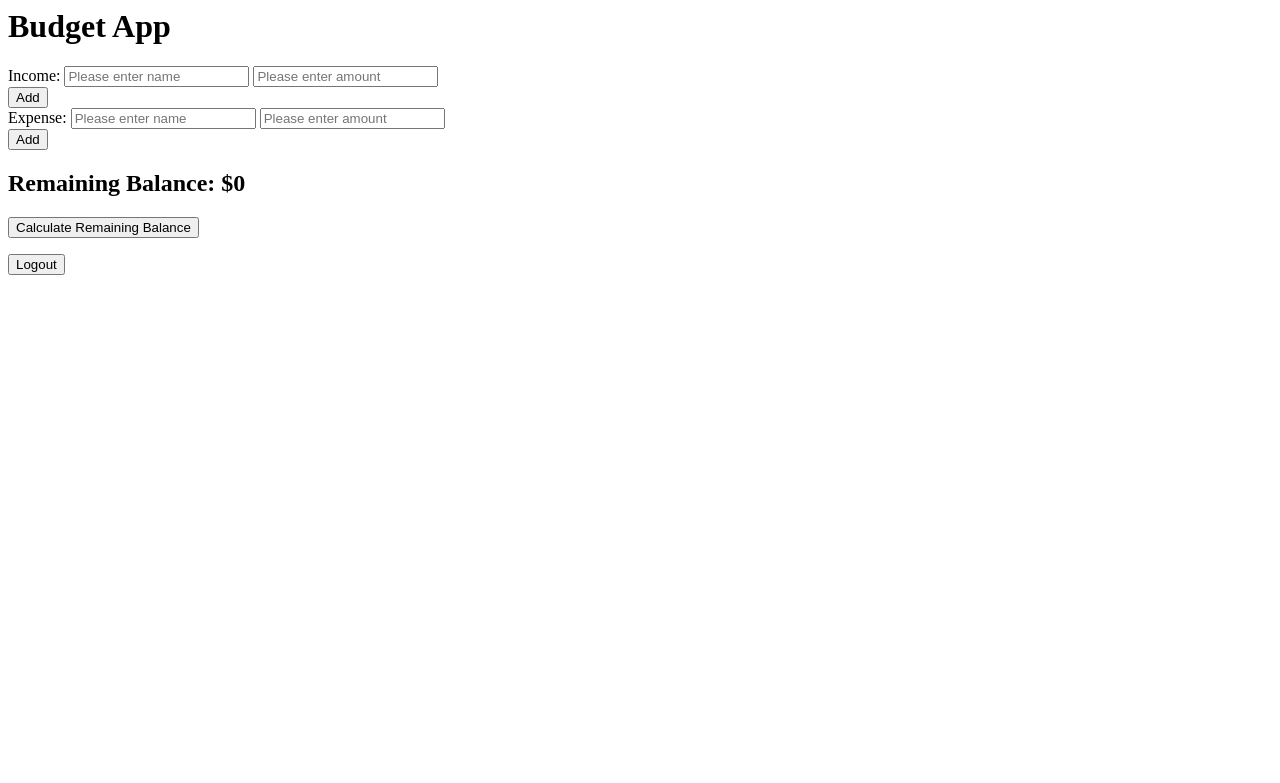
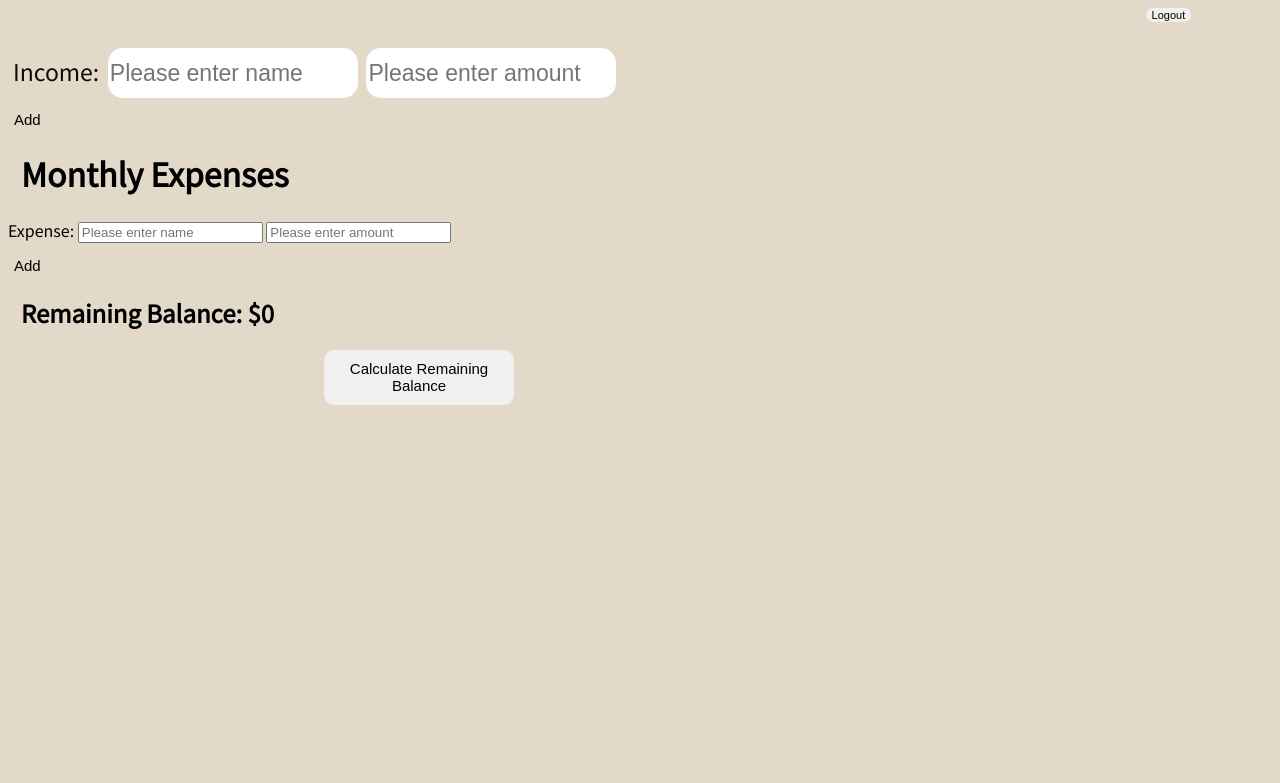
Before and after one commit to sburtenshaw93/capstone-python-project, a Flask app: page /budget in a window 1280 px wide. Shown: the top 783 px of the page. Run offline with Flask 3, Linux system fonts and the light colour scheme; data that the repository does not hold is empty.

Commit message:
finished designing touches with css

```diff
--- a/static/budget-page.css
+++ b/static/budget-page.css
@@ -0,0 +1,74 @@
+body {
+    background-color: rgb(226, 217, 201);
+    font-family: 'Noto Sans JP', sans-serif;
+}
+/* This removes the arrows on the number input */
+input[type="number"]::-webkit-inner-spin-button,
+input[type="number"]::-webkit-outer-spin-button {
+  -webkit-appearance: none;
+  margin: 0;
+}
+.income_input {
+    border-radius: 15px;
+    height: 50px;
+    width: 250px;
+    font-size: 23px;
+    color: rgb(15, 12, 3);
+    border-style: hidden;
+    margin-top: 10px;
+    margin-left: 5px;
+}
+
+.income_button {
+    background-color: transparent;
+    font-size: 15px;
+    border-radius: 10px;
+    border-style: hidden;
+    margin-top: 12px;
+}
+button:hover {
+    background-color: rgb(201, 173, 145);
+}
+
+.expense_input {
+    border-radius: 15px;
+    height: 50px;
+    width: 200px;
+    font-size: 23px;
+    color: rgb(23, 20, 6);
+    border-style: hidden;
+    margin-top: 17px;
+    margin-left: 5px;
+    float: left;
+    width: 33.33%;
+}
+
+.expense_button {
+    background-color: transparent;
+    font-size: 15px;
+    border-radius: 10px;
+    border-style: hidden;
+    margin-top: 13px;
+}
+
+.calculate_button {
+    height: 55px;
+    width: 190px;
+    font-size: 15px;
+    border-radius: 10px;
+    background-color: rgb(241, 240, 238);
+    border-style: none;
+    margin-left: 25%;
+}
+
+.logout_button {
+    margin-left: 90%;
+    border-style: none;
+    border-radius: 10px;
+    font-size: 11px;
+    background-color: rgb(241, 240, 238);
+}
+
+.budget_text {
+    margin-left: 13px;
+}
--- a/templates/base.html
+++ b/templates/base.html
@@ -4,6 +4,9 @@
     <script src="{{ url_for('static', filename='index.js') }}"></script>
     <meta charset="utf-8">
     <meta name="viewport" content="width=device-width">
+    <link rel="preconnect" href="https://fonts.googleapis.com">
+<link rel="preconnect" href="https://fonts.gstatic.com" crossorigin>
+<link href="https://fonts.googleapis.com/css2?family=Noto+Sans+JP&display=swap" rel="stylesheet">
     <title>
       {% block title %}{% endblock %}
     </title>
--- a/templates/budget-page.html
+++ b/templates/budget-page.html
@@ -1,45 +1,52 @@
 <html>
     <head>
         <title>Budget</title>
+        <link rel="stylesheet" href="{{ url_for('static', filename='budget-page.css') }}"></link>
     </head>
     <body>
 {% extends 'base.html' %}
 {% block title %}Budget{% endblock %}
 
 {% block body %}
+<div class="navbar">
+    <form action="{{ url_for("logout") }}" method="POST">
+        <button class="logout_button" type="submit">Logout</button>
+    </form>
+</div>
 <div id="budget">
     <div id="budget">
-        <h1>Budget App</h1>
         <form id="budget-form" method="POST" action="/calculate_total">
             <div id="income-fields">
                 {% if budget_list | length > 0 %}
                    {% for budget in budget_list %}
                         {% if budget.type == "income" %}
-                            <label for="income-loop">Income:</label>
-                            <input type="text" name="user_input_{{ loop.index }}" value="{{ budget.user_income_input or '' }}" placeholder="Please enter name">
-                            <input type="number" name="income_{{ loop.index }}" class="income-input" value="{{ budget.income or '' }}" placeholder="Please enter amount">
-                            <button type="button" name="delete_income_{{ loop.index }}" onclick="deleteBudget(event)" data-budget-id="{{ budget.budget_id }}">Delete</button>
+                            <h1 class="budget_text">Income</h1>
+                            <label class="income_input" for="income-loop"></label>
+                            <input class="income_input" type="text" name="user_input_{{ loop.index }}" value="{{ budget.user_income_input or '' }}" placeholder="Please enter name">
+                            <input class="income_input" type="number" name="income_{{ loop.index }}" class="income-input" value="{{ budget.income or '' }}" placeholder="Please enter amount">
+                            <button class="income_button" type="button" name="delete_income_{{ loop.index }}" onclick="deleteBudget(event)" data-budget-id="{{ budget.budget_id }}">Delete</button>
                         {% endif %}
                    {% endfor %}
                 {% else %}
-                    <label for="income"> Income:</label>
-                    <input type="text" name="new_user_input" value="{{ user_input or '' }}" placeholder="Please enter name">
-                    <input type="number" name="new-income" class="income-input" value="{{ income or '' }}" placeholder="Please enter amount">
+                    <label class="income_input" for="income"> Income:</label>
+                    <input class="income_input" type="text" name="new_user_input" value="{{ user_input or '' }}" placeholder="Please enter name">
+                    <input class="income_input" type="number" name="new-income" class="income-input" value="{{ income or '' }}" placeholder="Please enter amount">
                 {% endif %}
             </div>
-            <button type="button" onclick="addIncomeField()">Add</button>
+            <button class="income_button" type="button" onclick="addIncomeField()">Add</button>
             <div id="expense-fields">
+                <h1 class="budget_text">Monthly Expenses</h1>
                 {% if budget_list | length > 0 %}
                     {% for expense_loop in budget_list %}
                         {% if expense_loop.type == 'expense' %}
-                            <label for="expense">Expense:</label>
-                            <input type="text" name="user_expense_input_{{ loop.index }}" value="{{ expense_loop.user_expense_input or '' }}" placeholder="Please enter name">
-                            <input type="number" name="expense_{{ loop.index }}" class="expense-input" value="{{ expense_loop.expense or '' }}" placeholder="Please enter amount">
-                            <button type="button" onclick="deleteBudget(event)" data-budget-id="{{ expense_loop.budget_id }}">Delete</button>
+                            <label for="expense"></label>
+                            <input class="expense_input" type="text" name="user_expense_input_{{ loop.index }}" value="{{ expense_loop.user_expense_input or '' }}" placeholder="Please enter name">
+                            <input class="expense_input" type="number" name="expense_{{ loop.index }}" class="expense-input" value="{{ expense_loop.expense or '' }}" placeholder="Please enter amount">
+                            <button class="expense_button" type="button" onclick="deleteBudget(event)" data-budget-id="{{ expense_loop.budget_id }}">Delete</button>
                             {% if expense_loop.account_history %}
-                                <button type="button" data-account-history-id="{{ expense_loop.account_history }}" onclick="accountInformationButton(event)">View Account Information</button>
+                                <button class="expense_button" type="button" data-account-history-id="{{ expense_loop.account_history }}" onclick="accountInformationButton(event)">View Account Information</button>
                             {% else %}
-                                <button type="button" data-budget-id="{{ expense_loop.budget_id }}" onclick="accountInformationButton(event, true)">Create Account Information</button>
+                                <button class="expense_button" type="button" data-budget-id="{{ expense_loop.budget_id }}" onclick="accountInformationButton(event, true)">Create Account Information</button>
                             {% endif %}
                         {% endif %}
                     {% endfor %}
@@ -51,19 +58,15 @@
                 {% endif %}
             </div>
             <div id="user_input_expenses">
-                <button type="button" onclick="addExpenseField()">Add</button>
+                <button class="expense_button" type="button" onclick="addExpenseField()">Add</button>
             </div>
             <div id="remaining_balance">
-                <h2>Remaining Balance: $<span id="remaining_total">{{ remaining_balance }}</span></h2>
-                <button type="submit">Calculate Remaining Balance</button>
+                <h2 class="budget_text">Remaining Balance: $<span id="remaining_total">{{ remaining_balance }}</span></h2>
+                <button class="calculate_button" type="submit">Calculate Remaining Balance</button>
             </div>
         </form>
     </div>
-    <div class="navbar">
-        <form action="{{ url_for("logout") }}" method="POST">
-            <button type="submit">Logout</button>
-        </form>
-    </div>
+
 </div>
 
 {% endblock %}
```
Also changed, not shown: static/account_history.css (+49 -0 lines), static/create-page.css (+100 -0 lines), static/home-page.css (+73 -0 lines), templates/account_history.html (+20 -12 lines), templates/create-page.html (+23 -15 lines), templates/homepage.html (+14 -11 lines).
